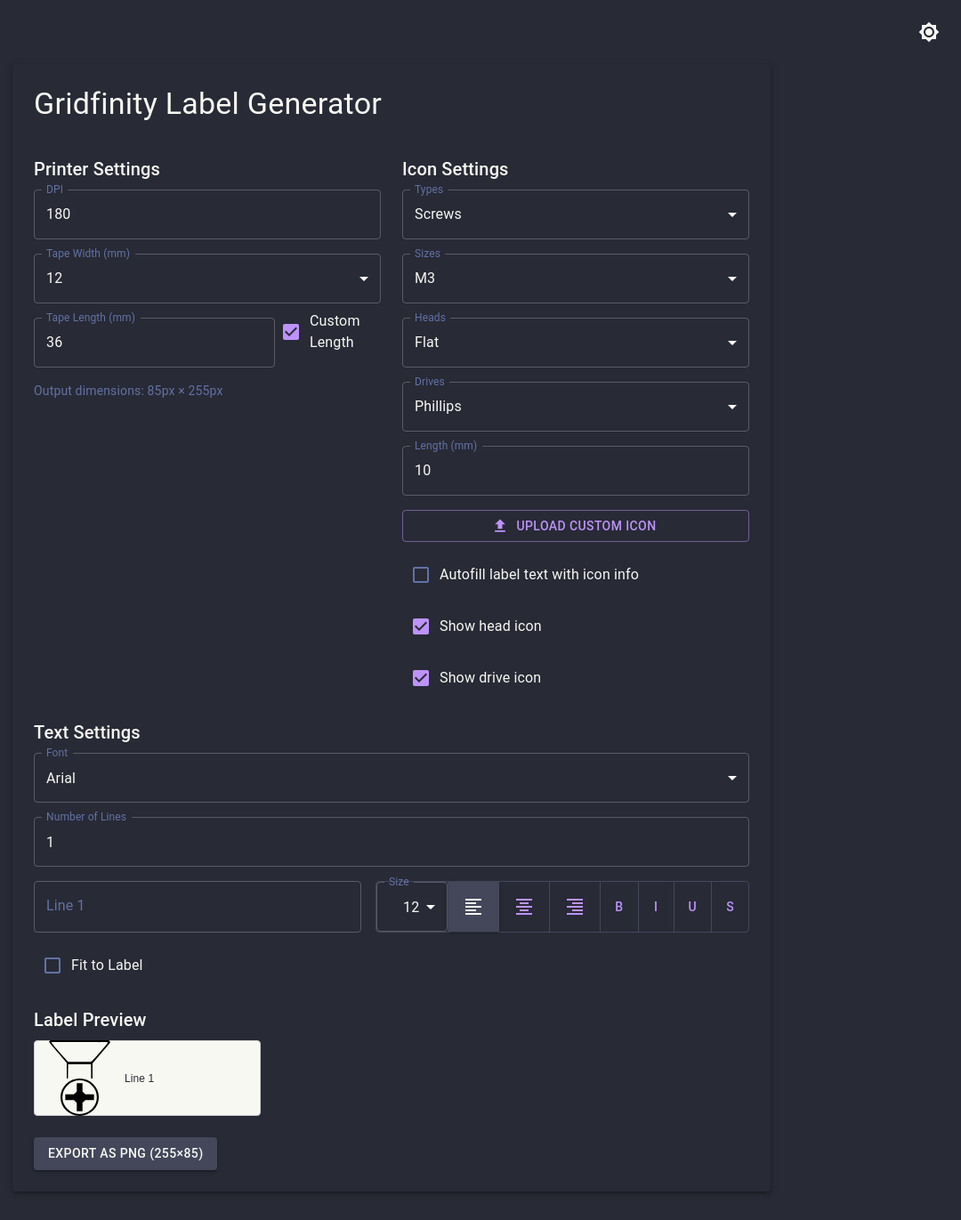
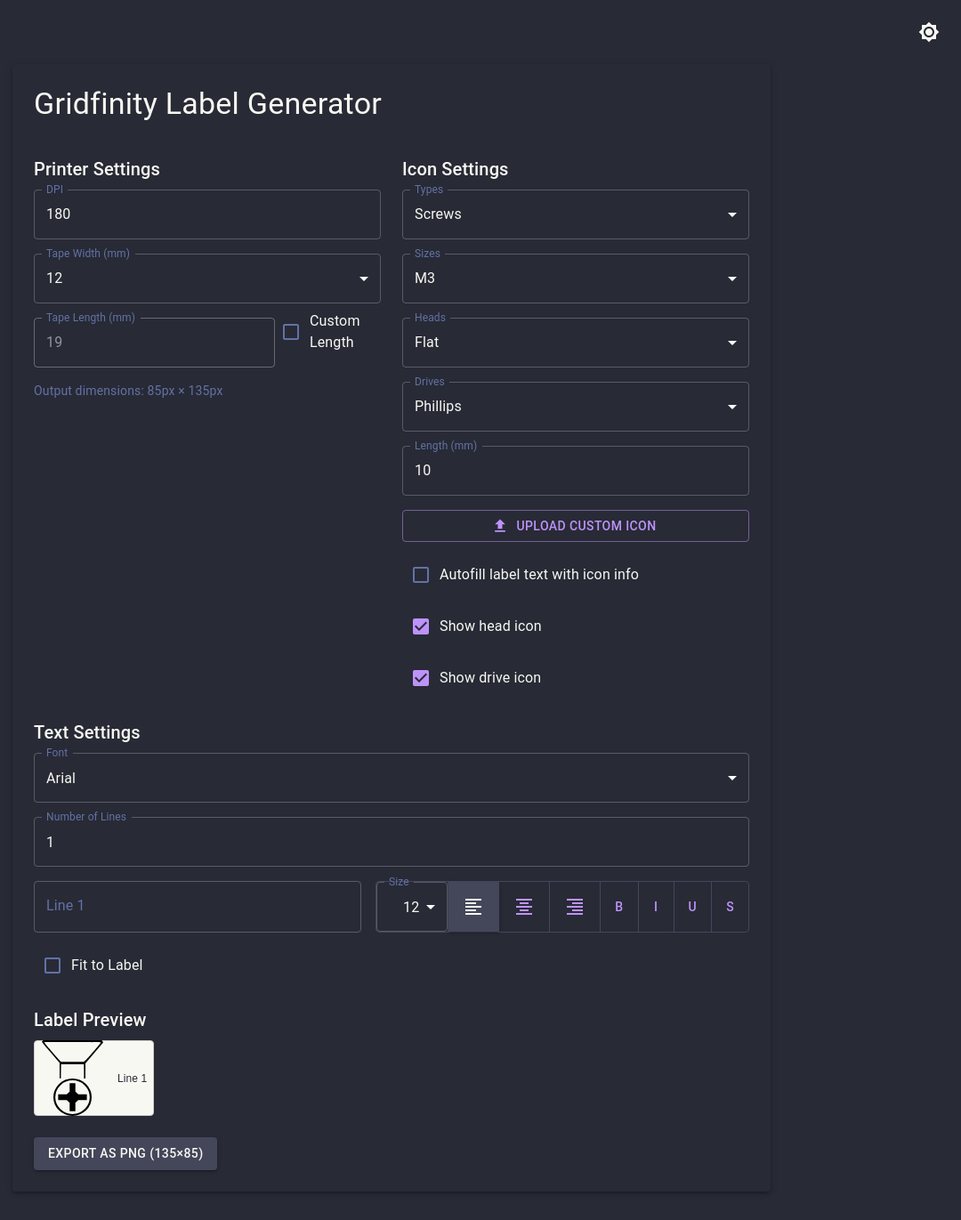
Before and after one commit to jyoo030/gridfinity-label-maker, a React (Create React App) app: page / in a window 1280 px wide. Shown: the whole page at 89% size, without its empty margins (200-1280 px from the left). Built offline with nearby package versions, Linux system fonts and the light colour scheme.

Commit message:
Remove padding from label preview

```diff
--- a/src/components/LabelMaker.js
+++ b/src/components/LabelMaker.js
@@ -116,7 +116,7 @@ function LabelMaker() {
       rawDpi: '180',
       rawTapeLength: '36',
       rawTapeWidth: '12',
-      lockLength: true,
+      customLength: false,
     },
     icon: {
       type: 'Screws',
@@ -332,8 +332,8 @@ function LabelMaker() {
         },
       };
 
-      // If we're unlocking the length, immediately calculate and set the required length
-      if (field === 'lockLength' && value === false) {
+      // If we're disabling custom length, immediately calculate and set the required length
+      if (field === 'customLength' && value === false) {
         const requiredLength = calculateRequiredLength();
         newConfig.printer.tapeLengthMm = requiredLength;
         newConfig.printer.rawTapeLength = requiredLength.toString();
@@ -414,14 +414,14 @@ function LabelMaker() {
 
   // Update useEffect for auto-length calculation
   useEffect(() => {
-    if (!config.printer.lockLength) {
+    if (!config.printer.customLength) {
       const requiredLength = calculateRequiredLength();
       if (Math.abs(requiredLength - config.printer.tapeLengthMm) > 1) {
         handlePrinterChange('tapeLengthMm', 'rawTapeLength', requiredLength.toString());
       }
     }
   }, [
-    config.printer.lockLength,
+    config.printer.customLength,
     config.printer.tapeLengthMm,
     textLines,
     textFontSizes,
@@ -602,15 +602,15 @@ function LabelMaker() {
                   input: {
                     min: 8,
                     max: 100,
-                    disabled: !config.printer.lockLength
+                    disabled: !config.printer.customLength
                   }
                 }}
               />
               <FormControlLabel
                 control={
                   <Checkbox
-                    checked={Boolean(config.printer.lockLength)}
-                    onChange={(e) => handlePrinterChange('lockLength', 'lockLength', e.target.checked)}
+                    checked={Boolean(config.printer.customLength)}
+                    onChange={(e) => handlePrinterChange('customLength', 'customLength', e.target.checked)}
                   />
                 }
                 label="Custom Length"
@@ -1066,7 +1066,7 @@ function LabelMaker() {
             borderRadius: 1,
             display: 'flex',
             alignItems: 'center',
-            p: 1,
+            p: 0,
             mb: 3,
             bgcolor: '#f8f8f2',
           }}
```
